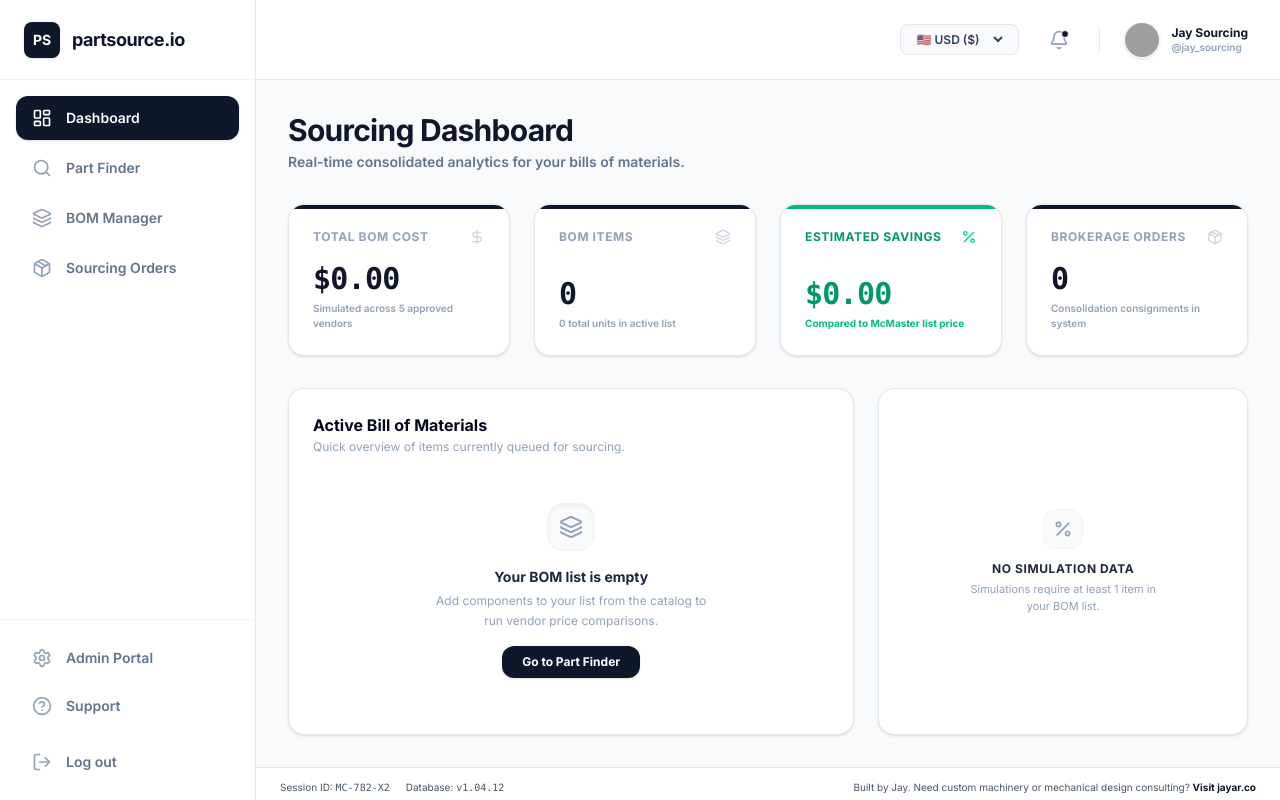
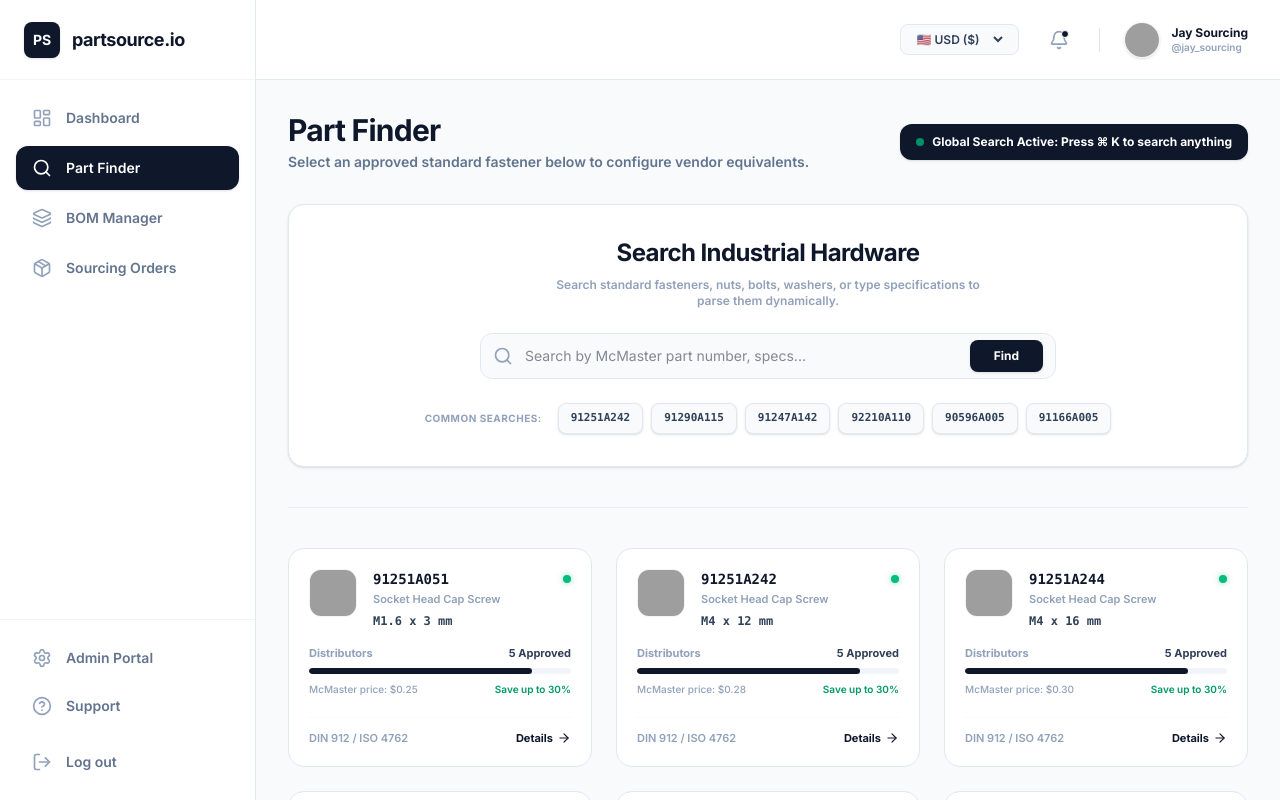
Before and after one commit to jrambackup1-lgtm/partsource, a React (Vite) app in the folder web/: page / in a window 1280 px wide. Built offline with nearby package versions, Linux system fonts and the light colour scheme; grey boxes are pictures that could not be loaded.

Commit message:
Set Part Finder (center search page) as the default homepage view for the root route

```diff
--- a/web/src/components/Sidebar.tsx
+++ b/web/src/components/Sidebar.tsx
@@ -14,12 +14,12 @@ export function Sidebar() {
   const location = useLocation();
   const navigate = useNavigate();
   const searchParams = new URLSearchParams(location.search);
-  const activeTab = searchParams.get('tab') || 'dashboard';
+  const activeTab = searchParams.get('tab') || 'finder';
   const path = location.pathname;
 
   const navItems = [
     { id: 'dashboard', label: 'Dashboard', icon: LayoutDashboard, path: '/?tab=dashboard' },
-    { id: 'finder', label: 'Part Finder', icon: Search, path: '/?tab=finder' },
+    { id: 'finder', label: 'Part Finder', icon: Search, path: '/' },
     { id: 'bom', label: 'BOM Manager', icon: Layers, path: '/?tab=bom' },
     { id: 'orders', label: 'Sourcing Orders', icon: Package, path: '/?tab=orders' },
   ];
--- a/web/src/pages/Home.tsx
+++ b/web/src/pages/Home.tsx
@@ -175,7 +175,7 @@ export function Home() {
   const { formatPrice } = useCurrency();
   const location = useLocation();
   const searchParams = new URLSearchParams(location.search);
-  const activeTab = searchParams.get('tab') || 'dashboard';
+  const activeTab = searchParams.get('tab') || 'finder';
 
   const [isBrokerageModalOpen, setIsBrokerageModalOpen] = useState(false);
   const navigate = useNavigate();
```
